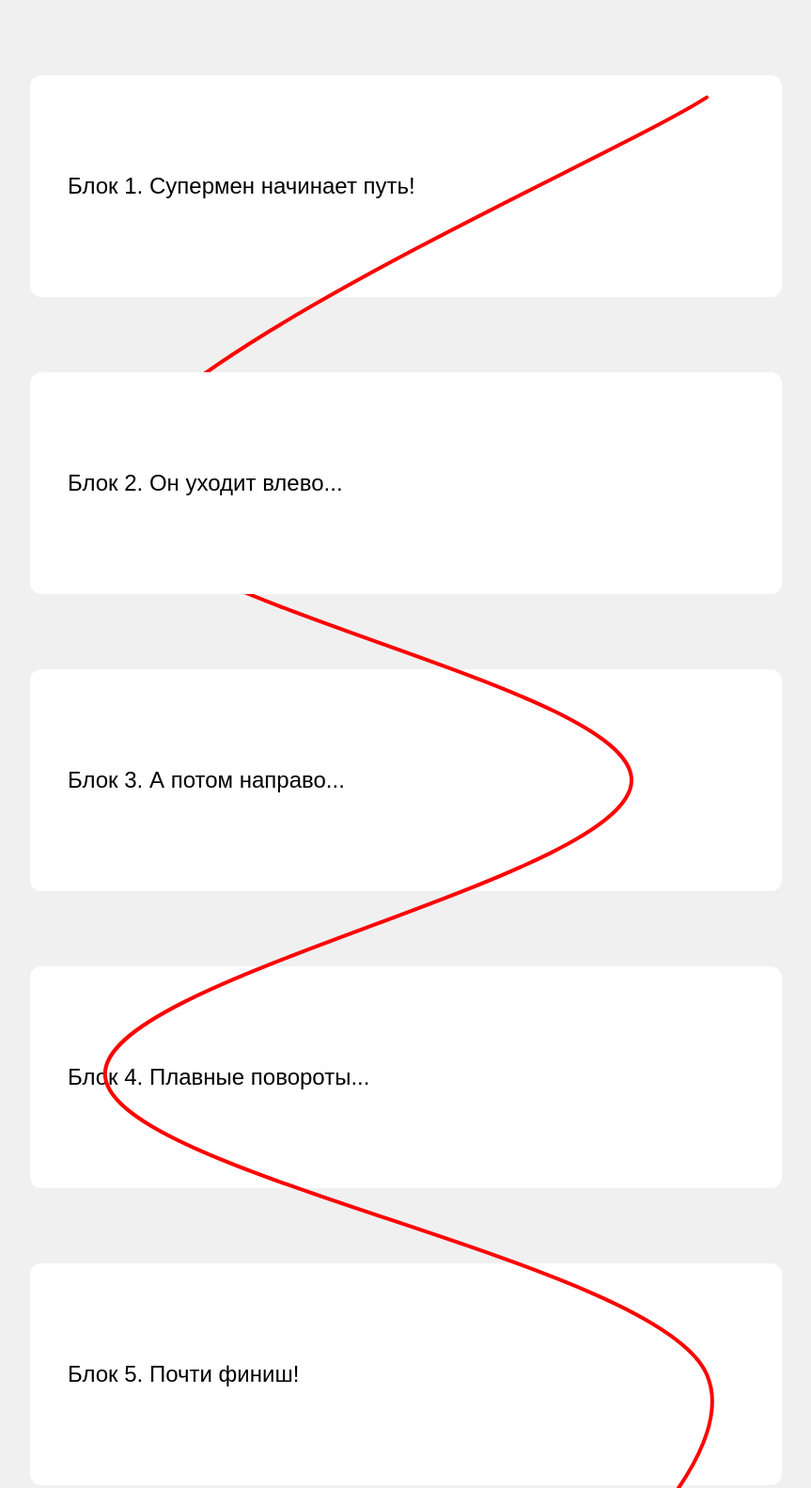
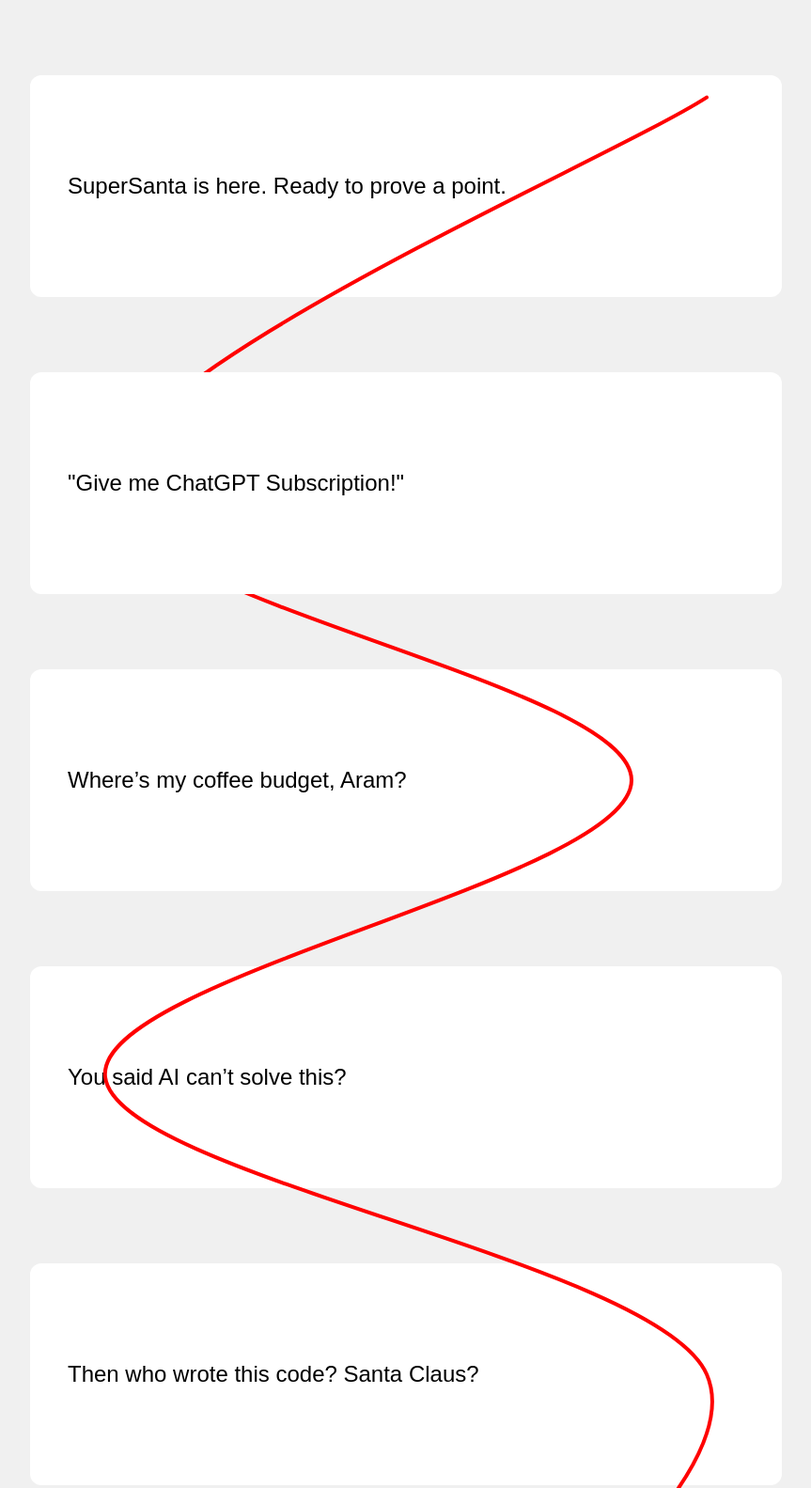
Before and after one commit to AlberMart/SuperDev, a plain HTML site: page index.html in a window 1280 px wide. Shown: the top 1583 px of the page at 94% size, without its empty margins (208-1071 px from the left). Drawn offline with Linux system fonts and the light colour scheme.

Commit message:
Update index.html

```diff
--- a/index.html
+++ b/index.html
@@ -66,12 +66,12 @@
            transform="rotate(0)" />
   </svg>
 
-  <div class="block">Блок 1. Супермен начинает путь!</div>
-  <div class="block" style="z-index: 10;">Блок 2. Он уходит влево...</div>
-  <div class="block">Блок 3. А потом направо...</div>
-  <div class="block">Блок 4. Плавные повороты...</div>
-  <div class="block">Блок 5. Почти финиш!</div>
-  <div class="block">Блок 6. Вот он, конец пути.</div>
+ <div class="block">SuperSanta is here. Ready to prove a point.</div>
+  <div class="block" style="z-index: 10;">"Give me ChatGPT Subscription!"</div>
+  <div class="block">Where’s my coffee budget, Aram?</div>
+  <div class="block">You said AI can’t solve this?</div>
+  <div class="block">Then who wrote this code? Santa Claus?</div>
+  <div class="block">Now... Give. Me My Money ;)</div>
 
 </div>
 
```
